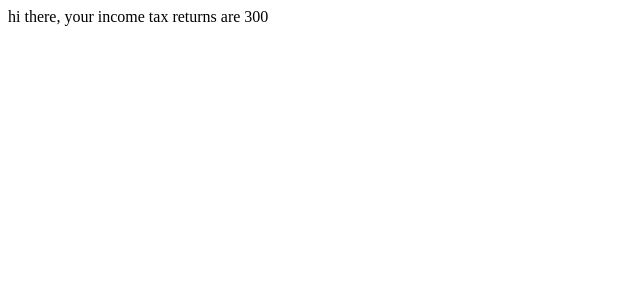
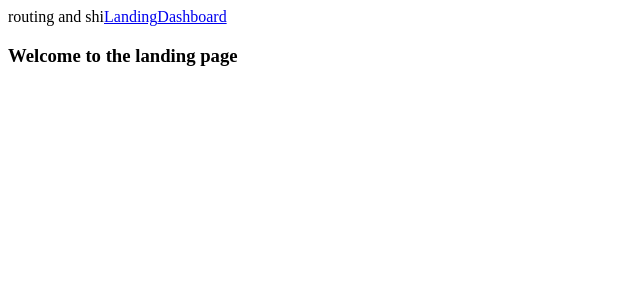
Before and after one commit to dhirtiman/le-react, a React (Vite) app: page / in a window 1280 px wide. Shown: the top 300 px of the page, without its empty margins (0-640 px from the left). Built offline with nearby package versions, Linux system fonts and the light colour scheme.

Commit message:
routes and shi

```diff
--- a/src/App.jsx
+++ b/src/App.jsx
@@ -1,42 +1,24 @@
-import { useMemo } from 'react'
-import { useEffect, useState } from 'react'
+import './App.css'
+
+import { BrowserRouter,Routes,Route } from 'react-router-dom'
+import Dashboard from './components/Dashboard'
+import Landing from './components/Landing'
+import Header from './components/Header'
 
 function App() {
-    const [exchange1Data, setExchange1Data] = useState({})
-    const [exchange2Data, setExchange2Data] = useState({})
-    const [bankData, setBankData] = useState({})
+    return (
+        <>
 
-    useEffect(() => {
-        // Some operation to get the data
-        setExchange1Data({
-            returns: 100,
-        })
-    }, [])
-
-    useEffect(() => {
-        // Some operation to get the data
-        setExchange2Data({
-            returns: 100,
-        })
-    }, [])
-
-    useEffect(() => {
-        // Some operation to get the data
-        setTimeout(() => {
-            setBankData({
-                income: 100,
-            })
-        }, 1000)
-    }, [])
-
-    const cryptoReturns = useMemo(() => {
-        console.log('hi there before')
-        return exchange1Data.returns + exchange2Data.returns
-    }, [exchange1Data, exchange2Data])
-
-    const incomeTax = (cryptoReturns + bankData.income)
-
-    return <div>hi there, your income tax returns are {incomeTax}</div>
+        <BrowserRouter>
+        <Header></Header>
+            <Routes>
+                <Route path='/' element={<Landing/>}></Route>
+                <Route path='/dashboard' element={<Dashboard/>}></Route>
+            </Routes>
+        </BrowserRouter>
+        </>
+    )
 }
 
+
 export default App
--- /dev/null
+++ b/src/components/Dashboard.jsx
@@ -0,0 +1,8 @@
+export default function Landing() {
+    return (
+        <>
+            <h3>Welcome to the Dashboard </h3>
+            <p>heres a dash ~~~</p>
+        </>
+    )
+}
--- a/src/components/Header.jsx
+++ b/src/components/Header.jsx
@@ -0,0 +1,11 @@
+import { Link } from 'react-router-dom'
+
+export default function Header() {
+    return (
+        <div>
+            routing and shi
+            <Link to="/">Landing</Link>
+            <Link to="/dashboard">Dashboard</Link>
+        </div>
+    )
+}
--- /dev/null
+++ b/src/components/Landing.jsx
@@ -0,0 +1,8 @@
+export default function Landing() {
+    return (
+        <>
+            <h3>Welcome to the landing page </h3>
+
+        </>
+    )
+}
```
